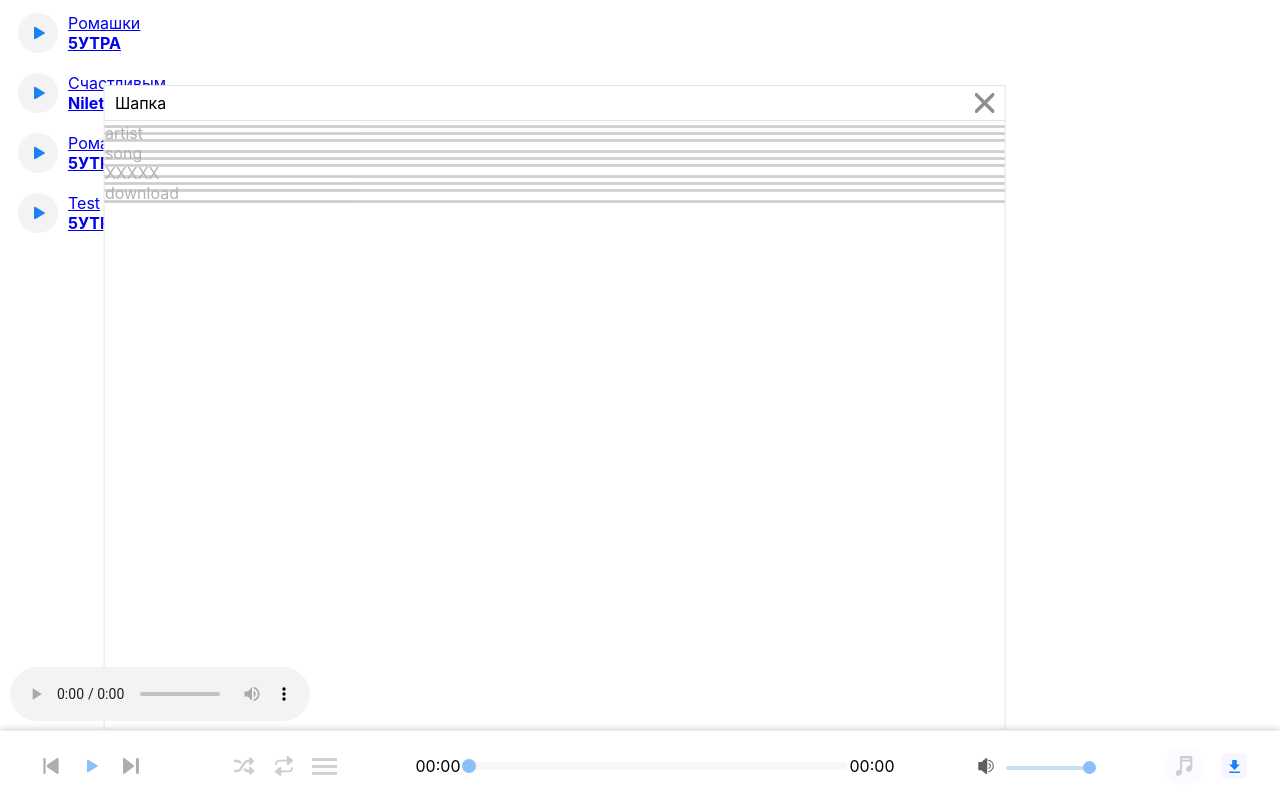
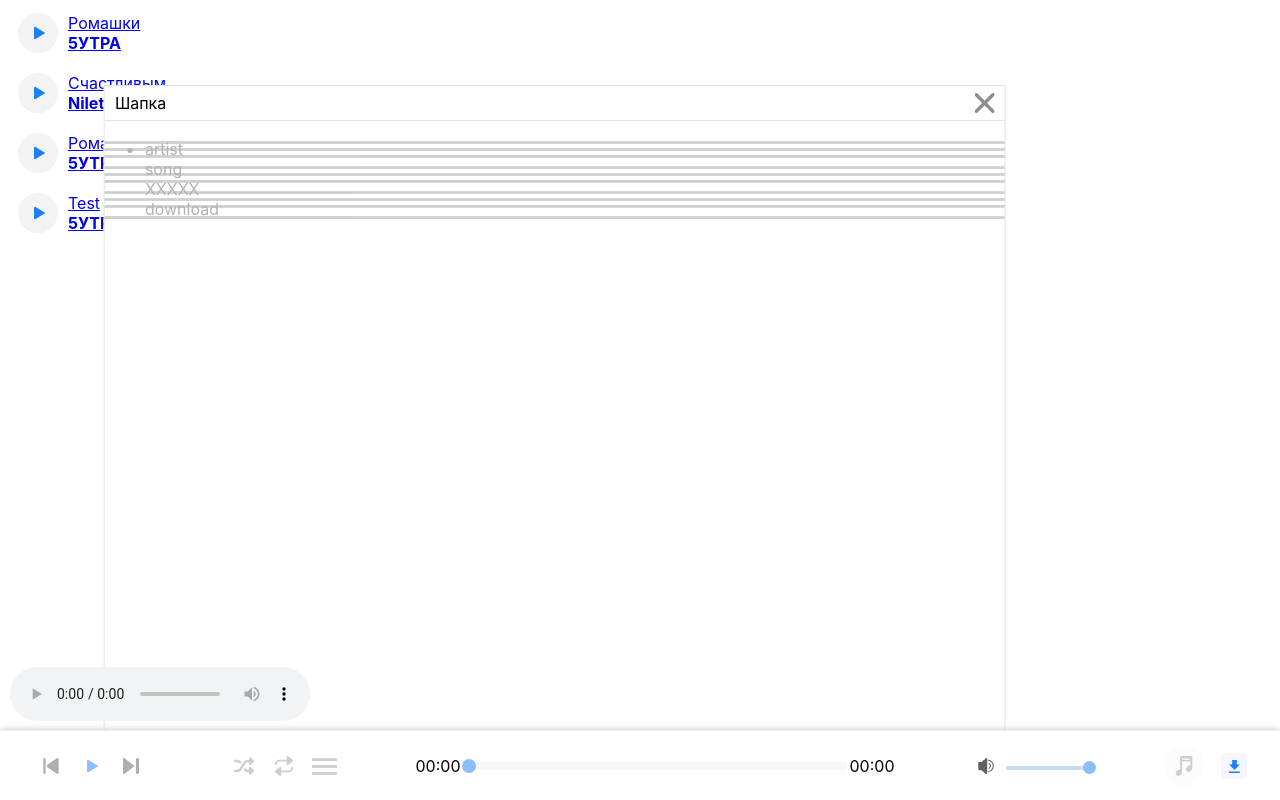
Before and after one commit to ElenaDz/MP3Player, a PHP site: page / in a window 1280 px wide. Run offline with PHP 8.4, Linux system fonts and the light colour scheme; data that the repository does not hold is empty.

Commit message:
ul li for playlist

```diff
--- a/assets/playlist.php
+++ b/assets/playlist.php
@@ -15,16 +15,14 @@
                 <div class="x"></div>
             </div>
 
-            <div class="playlist">
+            <ul class="playlist">
+                <template>
+                    <li>
 
-                <template>
-                    <div class="playlist_item">
-
-                    </div>
+                    </li>
                 </template>
 
-                <div class="playlist_item">
-
+                <li>
                     <div>
                         <button class="btn_player"></button>
                     </div>
@@ -40,10 +38,8 @@
                     </div>
 
                     <div class="download">download</div>
-
-                </div>
-
-            </div>
+                </li>
+            </ul>
 
         </div>
     </div>
```
